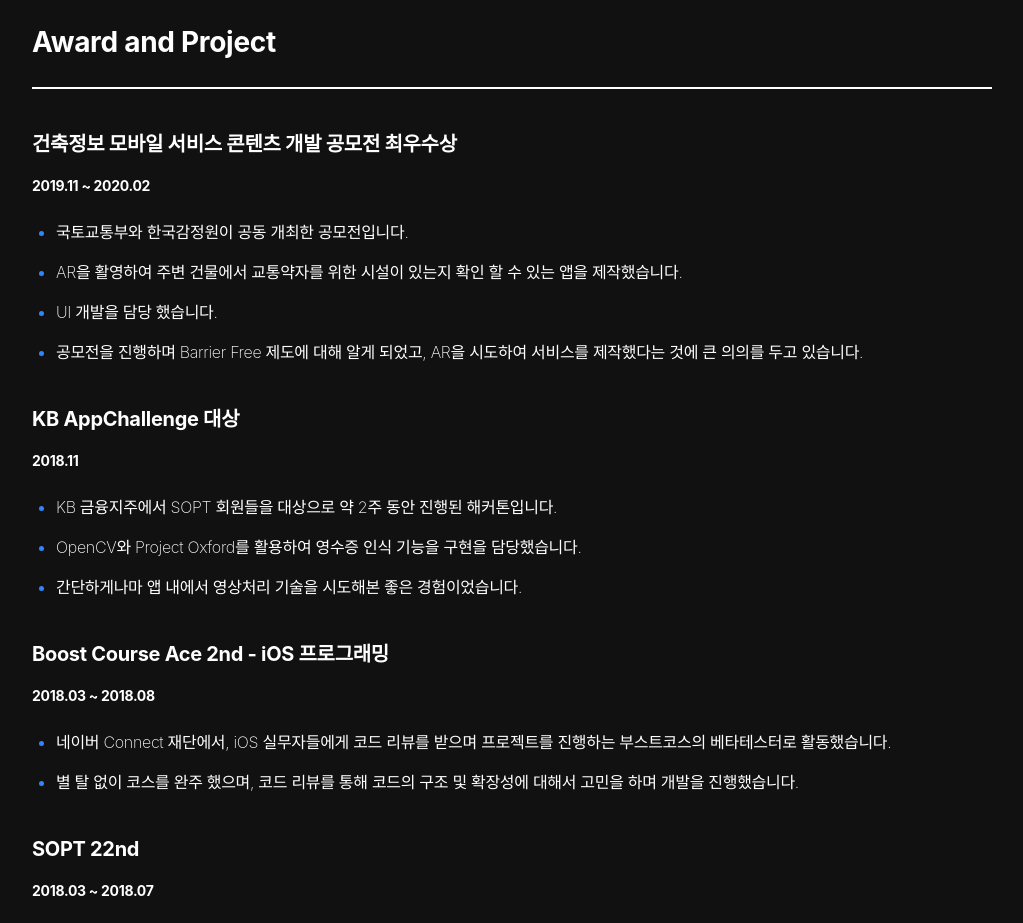
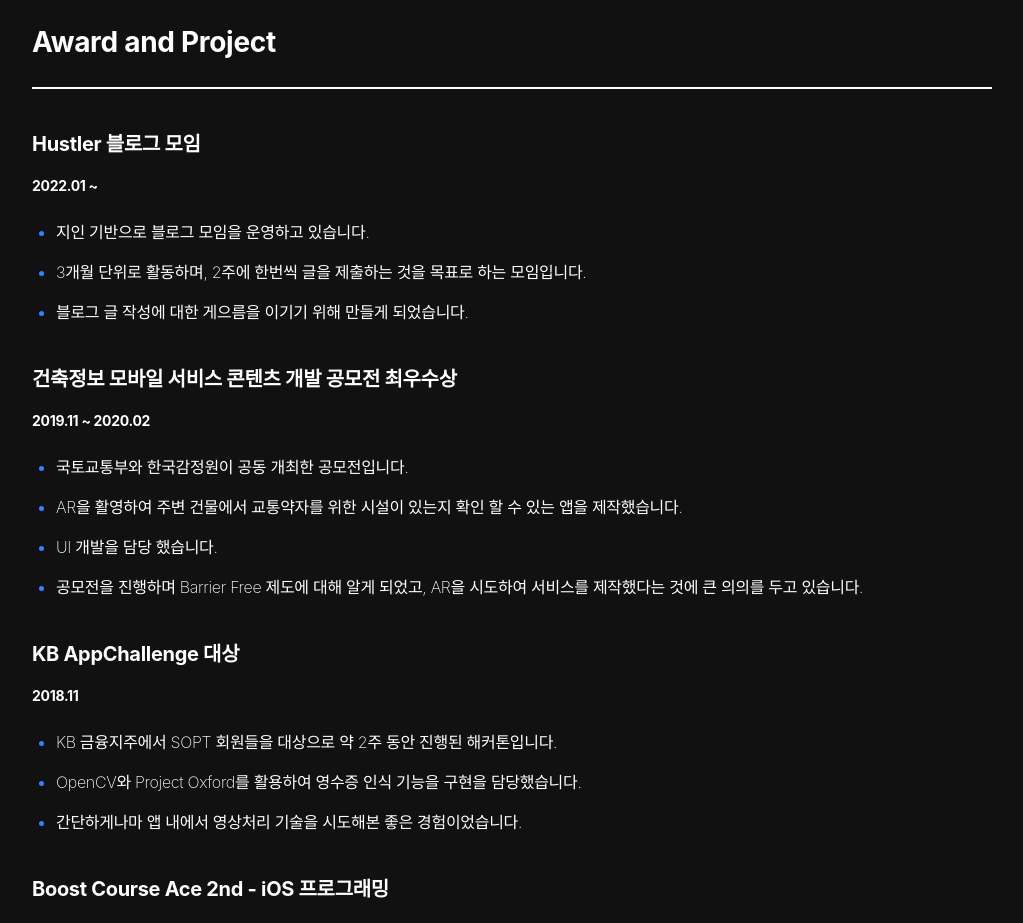
Before and after one commit to KimChunsick/resume, a React (Create React App) app: page / in a window 1280 px wide. Shown: the part 6420-7343 px from the top of the page, without its empty margins (128-1151 px from the left). Built offline with nearby package versions, Linux system fonts and the light colour scheme; a web font is replaced by a local one.

Commit message:
feat: 블로그 모임 추가
Signed-off-by: Deok-Won Kim (Chun-Sik Kim) <public.chunsik@gmail.com>

```diff
--- a/src/assets/data/index.ts
+++ b/src/assets/data/index.ts
@@ -314,6 +314,15 @@
   ],
   awardAndProject: [
     {
+      title: 'Hustler 블로그 모임',
+      date: '2022.01 ~',
+      descriptions: [
+        '지인 기반으로 블로그 모임을 운영하고 있습니다.',
+        '3개월 단위로 활동하며, 2주에 한번씩 글을 제출하는 것을 목표로 하는 모임입니다.',
+        '블로그 글 작성에 대한 게으름을 이기기 위해 만들게 되었습니다.'
+      ]
+    },
+    {
       title: '건축정보 모바일 서비스 콘텐츠 개발 공모전 최우수상',
       date: '2019.11 ~ 2020.02',
       descriptions: [
```
